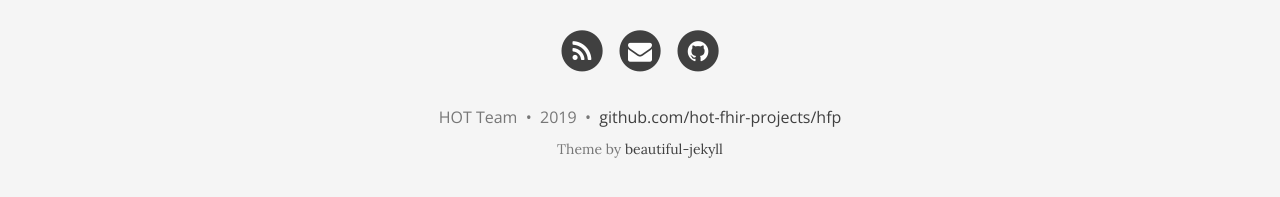
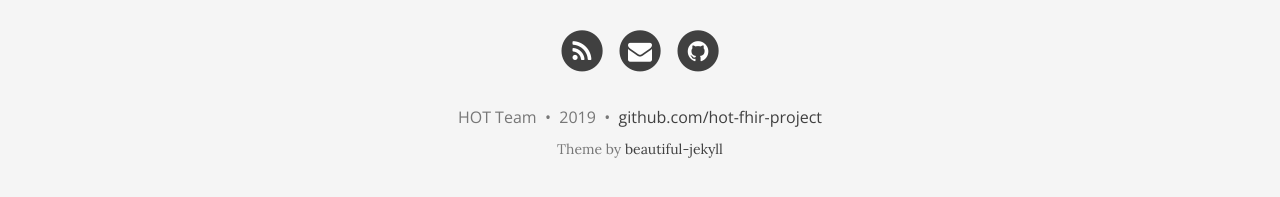
Before and after one commit to data2health/hot-fhir-projects, a Jekyll site: the page built from docs/index.md, in a window 1280 px wide and 900 px high, scrolled down 4560 px. Shown: the part 690-887 px from the top of the window. Built offline with Jekyll 4.4.1, drawn with Linux system fonts in a browser that asks for light colours; nearby versions of some CDN libraries.

Commit message:
/docs fixes

```diff
--- a/docs/_config.yml
+++ b/docs/_config.yml
@@ -94,7 +94,7 @@ share-links-active:
 
 # How to display the link to the website in the footer
 # Remove this if you don't want a link in the footer
-url-pretty: "github.com/hot-fhir-projects/hfp"  # eg. "deanattali.com/beautiful-jekyll"
+url-pretty: "github.com/hot-fhir-project"  # eg. "deanattali.com/beautiful-jekyll"
 
 # --- Web Statistics Section --- #
 
```
